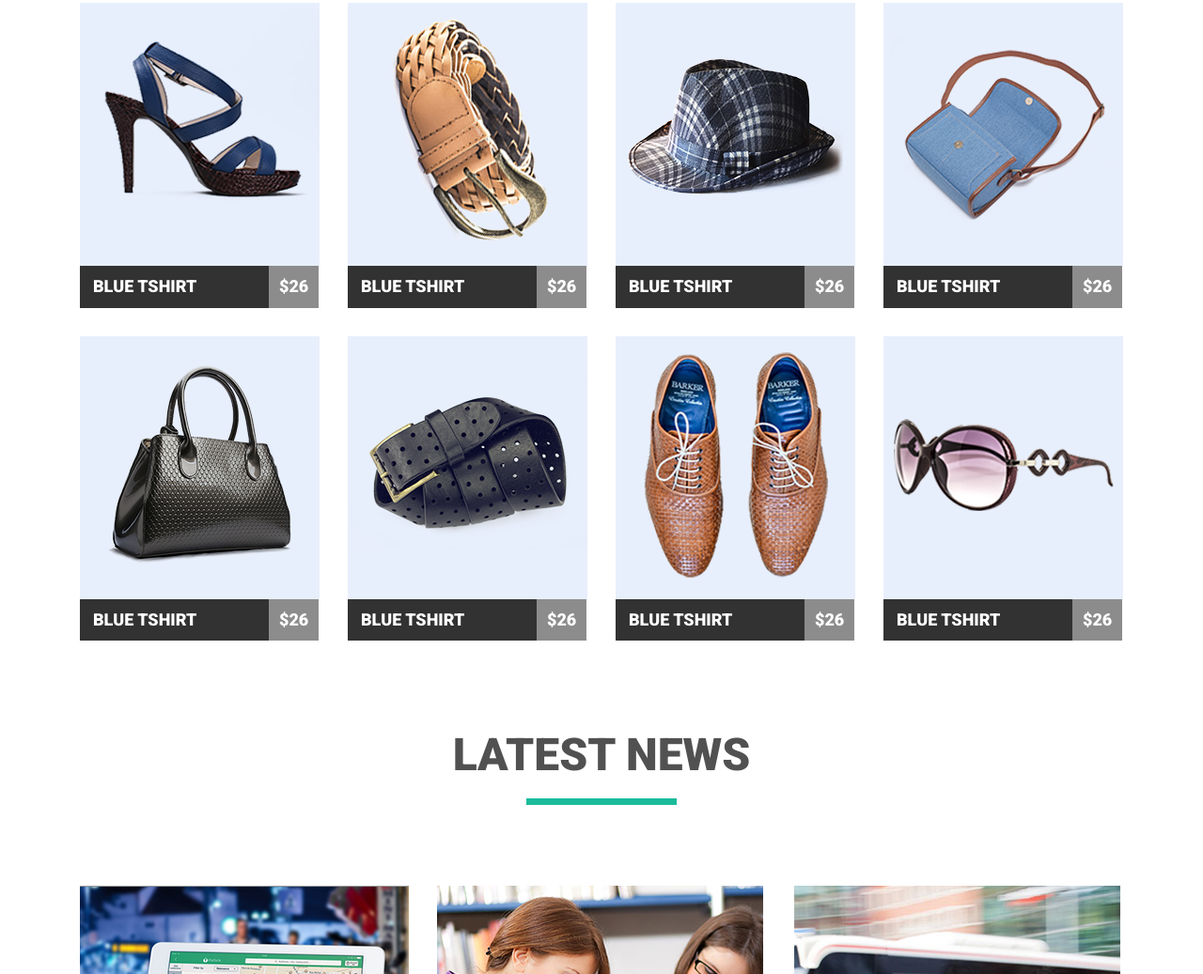
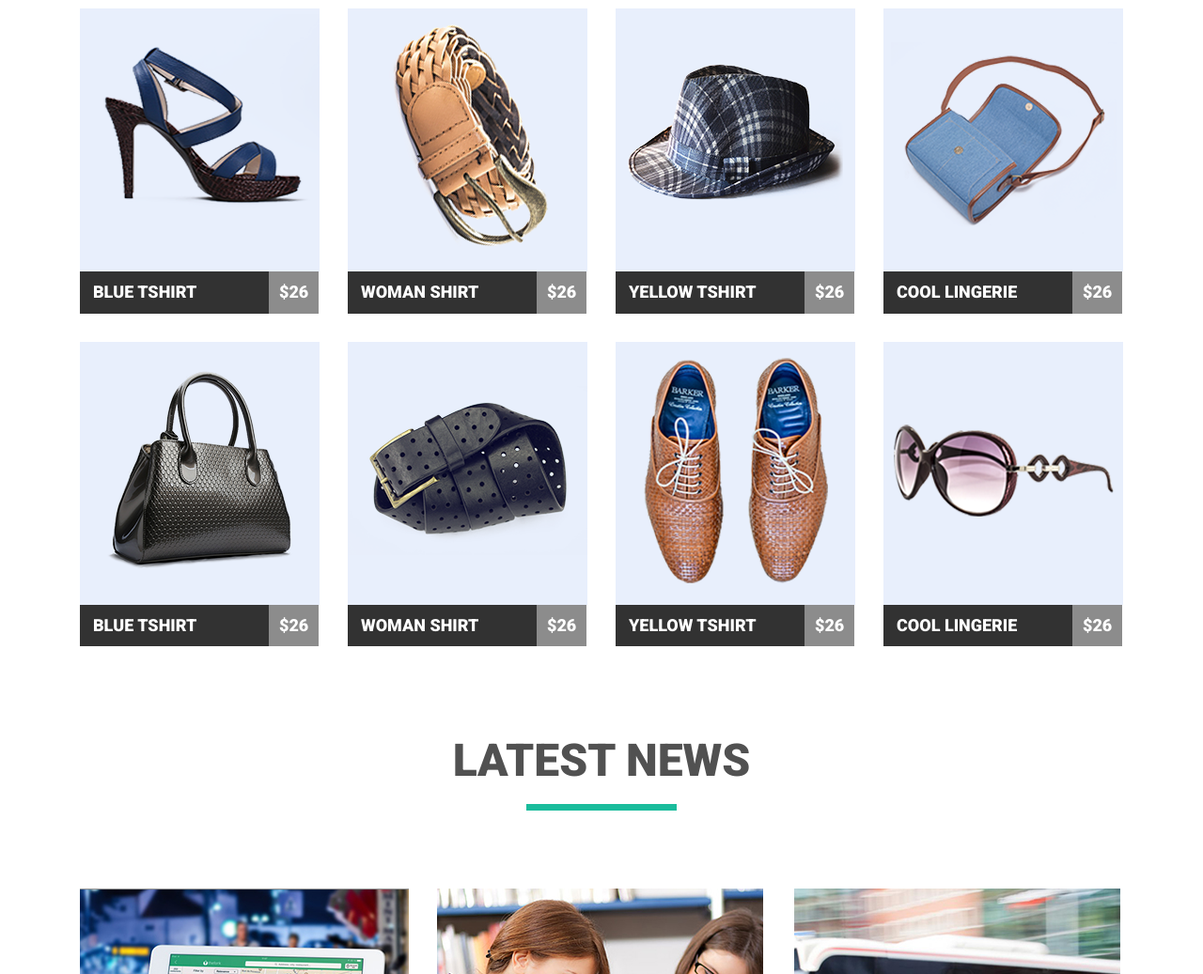
Before and after one commit to yaarchee/module-04, a plain HTML site: page index.html in a window 1280 px wide. Shown: the part 309-1346 px from the top of the page at 94% size. Drawn offline with nearby package versions, Linux system fonts and the light colour scheme.

Commit message:
add link

```diff
--- a/css/styles.css
+++ b/css/styles.css
@@ -99,10 +99,12 @@ ul{
     padding-top: 70px;
 }
 
-.products{
+.products {
     padding: 0;
     margin: 0;
+    padding-top: 6px;
 }
+
 .products-element{
     float: left;
 
@@ -138,6 +140,7 @@ ul{
     padding: 12px 14px;
     width: calc(100% - 54px);
     transition: 0.3s;
+    font-size: 18px;
 
 }
 .product-price{
@@ -214,6 +217,10 @@ ul{
     padding-bottom: 80px;
 }
 
+.main-news .main-title{
+    margin-bottom: 109px;
+}
+
 .image-wrap{
     display: table-cell;
     text-align: center;
@@ -226,3 +233,6 @@ ul{
 .image-wrap img{
     display: inline-block;
 }
+.product-link{
+    display: block;
+}
--- a/index.html
+++ b/index.html
@@ -35,74 +35,106 @@
       </h2>
       <ul class="products clearfx">
          <li class="products-element">
+           <a href="#" class="product-link">
              <div class="image-wrap">
                <img src="./img/products/pp1.png" alt="p1">
              </div>
+           </a>
             <div class="product-description clearfx">
-              <p class="product-name">Blue Tshirt</p>
+              <a href="#" class="product-link">
+                <h3 class="product-name">Blue Tshirt</h3>
+              </a>
               <p class="product-price">$26</p>
             </div>
           </li>
         <li class="products-element">
+          <a href="#" class="product-link">
             <div class="image-wrap">
               <img src="./img/products/pp2.png" alt="p2">
             </div>
+          </a>
           <div class="product-description clearfx">
-            <p class="product-name">Blue Tshirt</p>
+            <a href="#" class="product-link">
+              <h3 class="product-name">WOMAN shirt</h3>
+            </a>
             <p class="product-price">$26</p>
           </div>
         </li>
         <li class="products-element">
+          <a href="#" class="product-link">
             <div class="image-wrap">
               <img src="./img/products/pp3.png" alt="p3">
             </div>
+          </a>
           <div class="product-description clearfx">
-            <p class="product-name">Blue Tshirt</p>
+            <a href="#" class="product-link">
+              <h3 class="product-name">YELLOW Tshirt</h3>
+            </a>
             <p class="product-price">$26</p>
           </div>
         </li>
         <li class="products-element">
+          <a href="#" class="product-link">
             <div class="image-wrap">
               <img src="./img/products/pp4.png" alt="p4">
             </div>
+          </a>
           <div class="product-description clearfx">
-            <p class="product-name">Blue Tshirt</p>
+            <a href="#" class="product-link">
+              <h3 class="product-name">Cool lingerie</h3>
+            </a>
             <p class="product-price">$26</p>
           </div>
         </li>
         <li class="products-element">
+          <a href="#" class="product-link">
             <div class="image-wrap">
               <img src="./img/products/pp5.png" alt="p5">
             </div>
+          </a>
           <div class="product-description clearfx">
-            <p class="product-name">Blue Tshirt</p>
+            <a href="#" class="product-link">
+              <h3 class="product-name">Blue Tshirt</h3>
+            </a>
             <p class="product-price">$26</p>
           </div>
         </li>
         <li class="products-element">
+          <a href="#" class="product-link">
             <div class="image-wrap">
               <img src="./img/products/pp6.png" alt="p5">
             </div>
+          </a>
           <div class="product-description clearfx">
-            <p class="product-name">Blue Tshirt</p>
+            <a href="#" class="product-link">
+              <h3 class="product-name">WOMAN shirt</h3>
+            </a>
             <p class="product-price">$26</p>
           </div>
         </li>
         <li class="products-element">
+          <a href="#" class="product-link">
             <div class="image-wrap">
               <img src="./img/products/pp7.png" alt="p7">
             </div>
+          </a>
           <div class="product-description clearfx">
-            <p class="product-name">Blue Tshirt</p>
+            <a href="#" class="product-link">
+              <h3 class="product-name">YELLOW Tshirt</h3>
+            </a>
             <p class="product-price">$26</p>
           </div>
         </li>
         <li class="products-element">
+          <a href="#" class="product-link">
             <div class="image-wrap">
               <img src="./img/products/pp8.png" alt="p8">
             </div>
+          </a>
           <div class="product-description clearfx">
-            <p class="product-name">Blue Tshirt</p>
+            <a href="#" class="product-link">
+              <h3 class="product-name">Cool lingerie</h3>
+            </a>
             <p class="product-price">$26</p>
           </div>
         </li>
```
Lines whose indentation alone changed are shown as unchanged.
